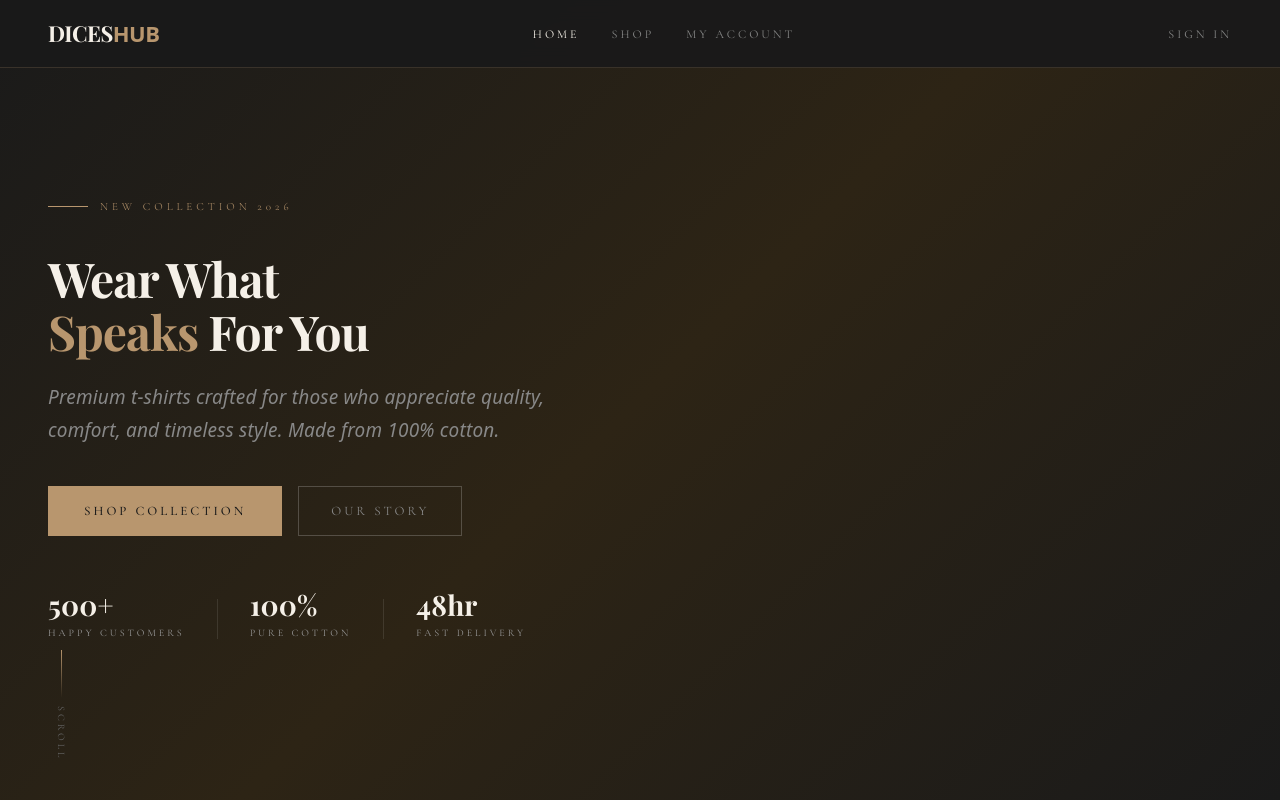
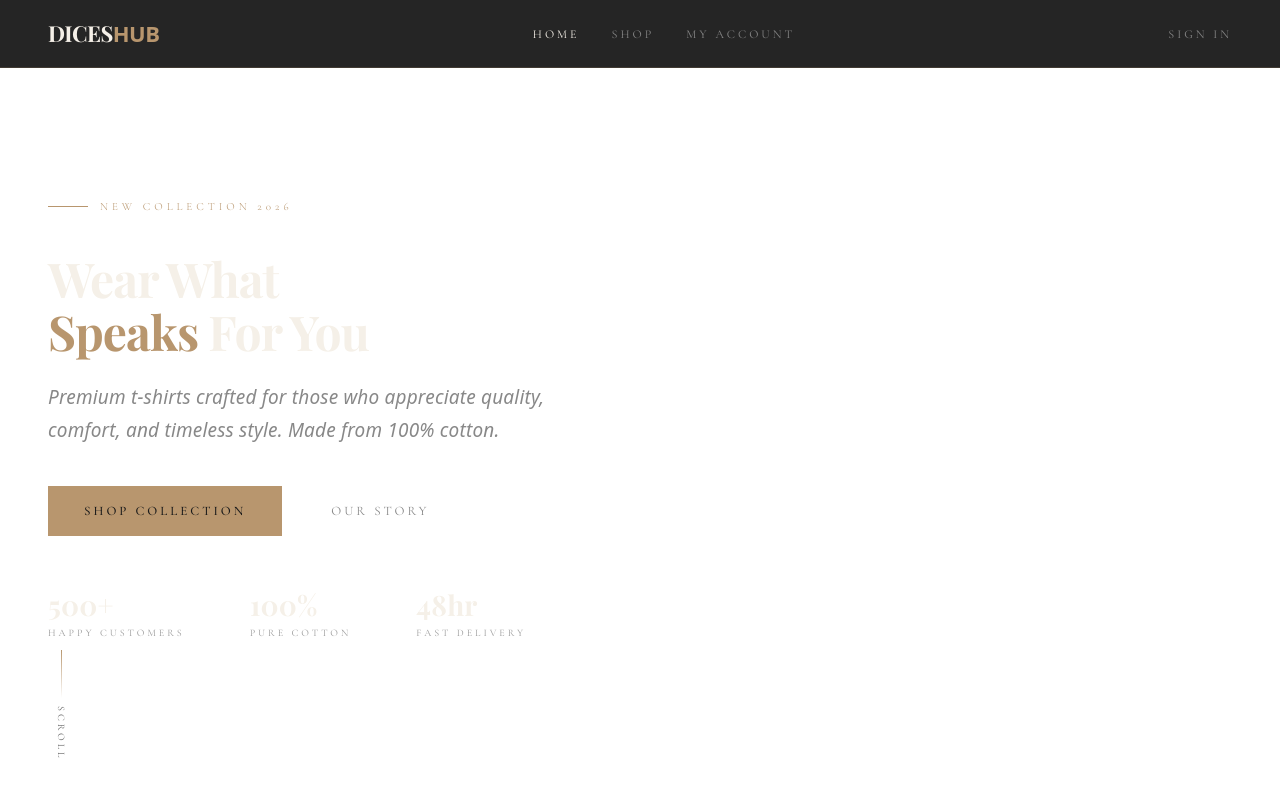
Before and after one commit to Ak30030/tshirt-shop, a React (Vite) app in the folder client/: page / in a window 1280 px wide. Shown: the top 800 px of the page. Built offline with nearby package versions, Linux system fonts and the light colour scheme; no server answers; a web font is replaced by a local one.

Commit message:
color changes

```diff
--- a/client/src/pages/Homepage.css
+++ b/client/src/pages/Homepage.css
@@ -116,9 +116,8 @@
 .hero-pattern {
   position: absolute;
   inset: 0;
-  background:
-    white 1px, transparent 1px,
-    white 2px, transparent 2px,
+  background-color: white;
+
 }
 
 .hero-content {
```
